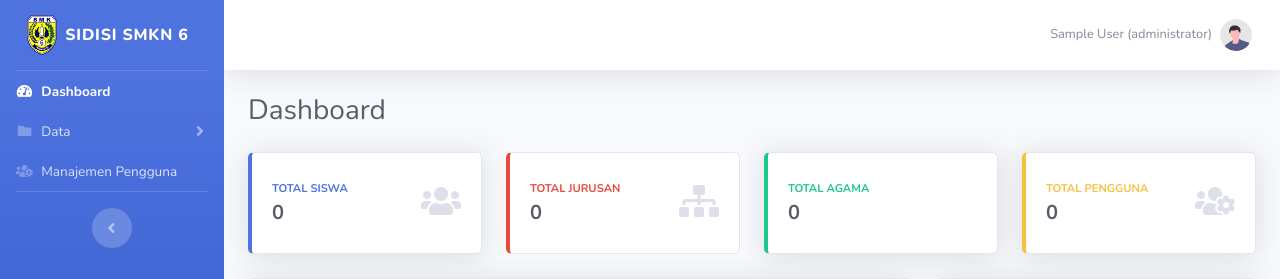
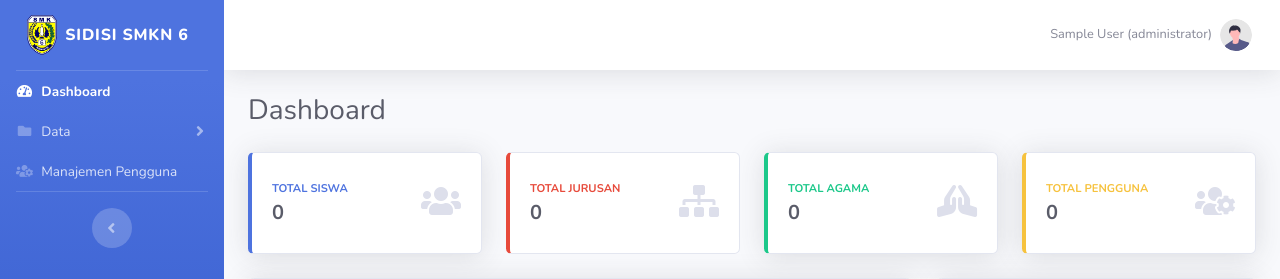
Before and after one commit to VinoSheesh/Web-Admin, a PHP site: page /index.php in a window 1280 px wide. Shown: the top 279 px of the page. Run offline with PHP 8.4, Linux system fonts and the light colour scheme; the visitor is signed in with stand-in values (Sample User, id 1); data that the repository does not hold is empty.

Commit message:
update last

```diff
--- a/index.php
+++ b/index.php
@@ -139,8 +139,7 @@ if (!isset($_SESSION['user_id'])) {
                                                 </div>
                                             </div>
                                             <div class="col-auto">
-                                                <i class="fa-solid fa-hands-praying fa-2x text-gray-300"></i>
-
+                                               <i class="fas fa-praying-hands fa-2x text-gray-300"></i>
                                             </div>
                                         </div>
                                     </div>
```
